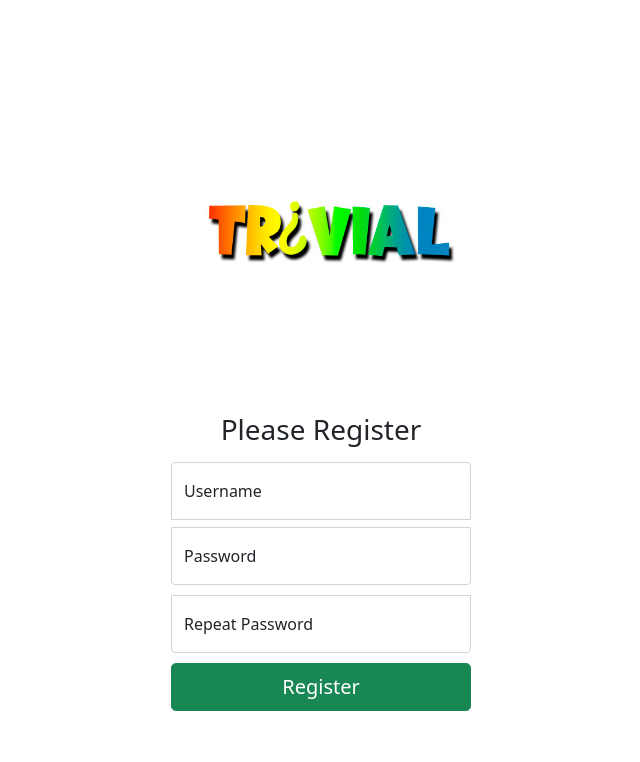
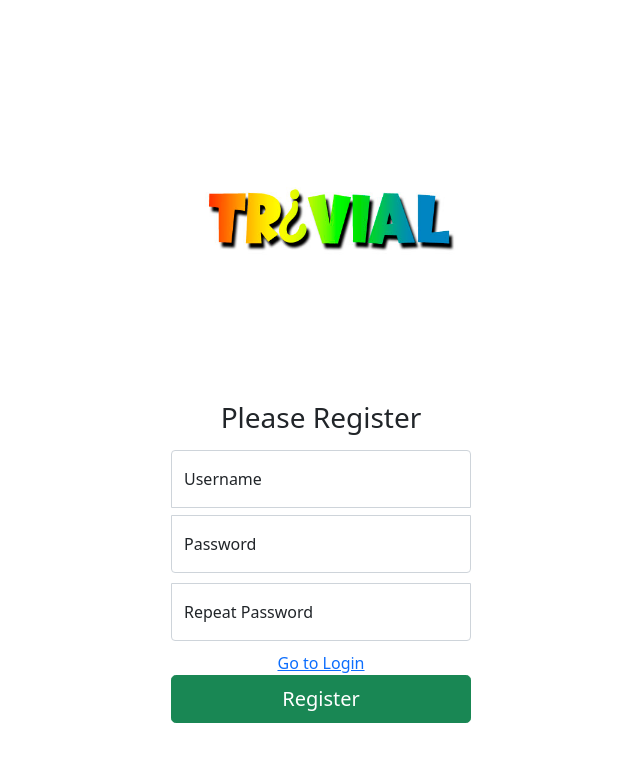
Before and after one commit to IBohorquezP/Trivial, a FastAPI app: page /register in a window 1280 px wide. Shown: the top 762 px of the page, without its empty margins (319-959 px from the left). Run offline with FastAPI, Linux system fonts and the light colour scheme; parts of the project's set-up code (start-up, migrations or seed data) failed here and were passed over.

Commit message:
Go to Login at Register

```diff
--- a/templates/register.html
+++ b/templates/register.html
@@ -20,6 +20,7 @@
         <input type="password" class="form-control" name="RPTpassword" placeholder="Password">
         <label for="password">Repeat Password</label>
     </div>
+    <a href="{{url_for('read_item')}}">Go to Login</a>
     <button class="w-100 btn btn-lg btn-success" type="submit">Register</button>
 </form>
 {% endblock %}
```
